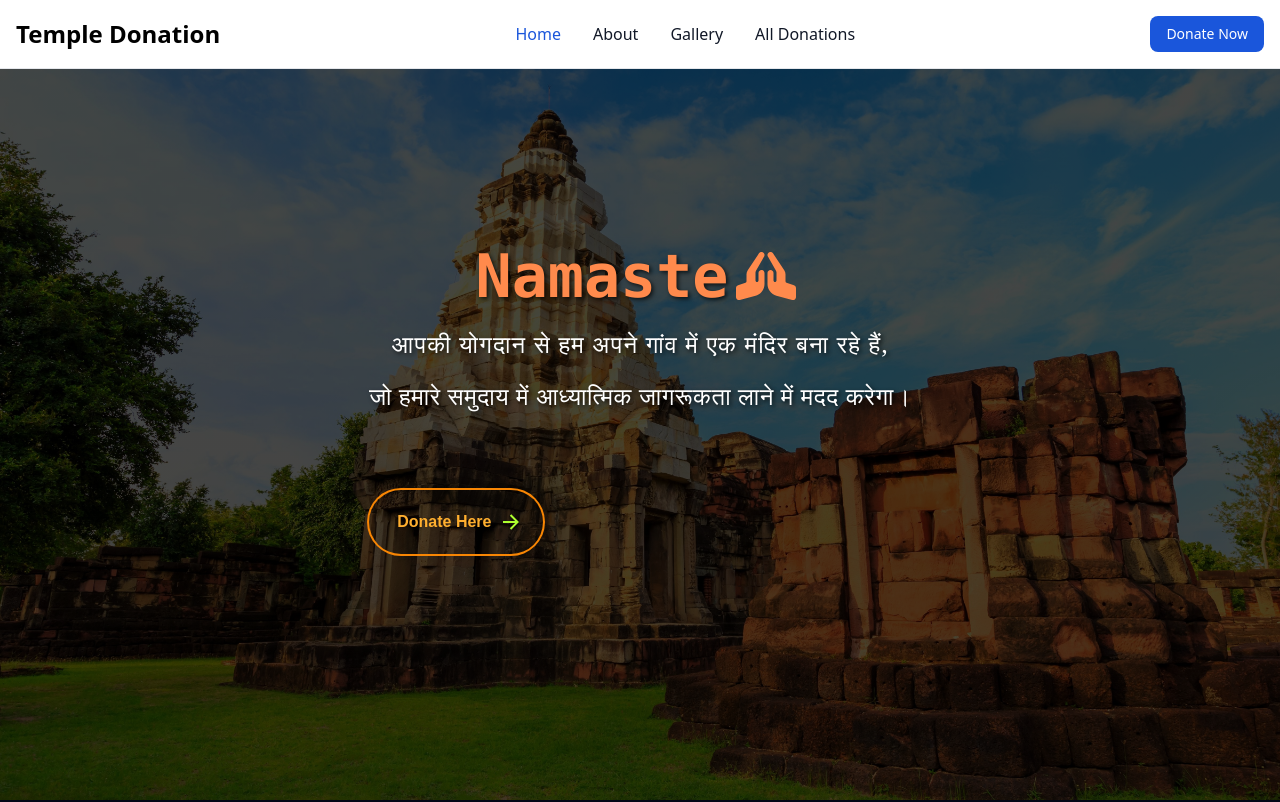
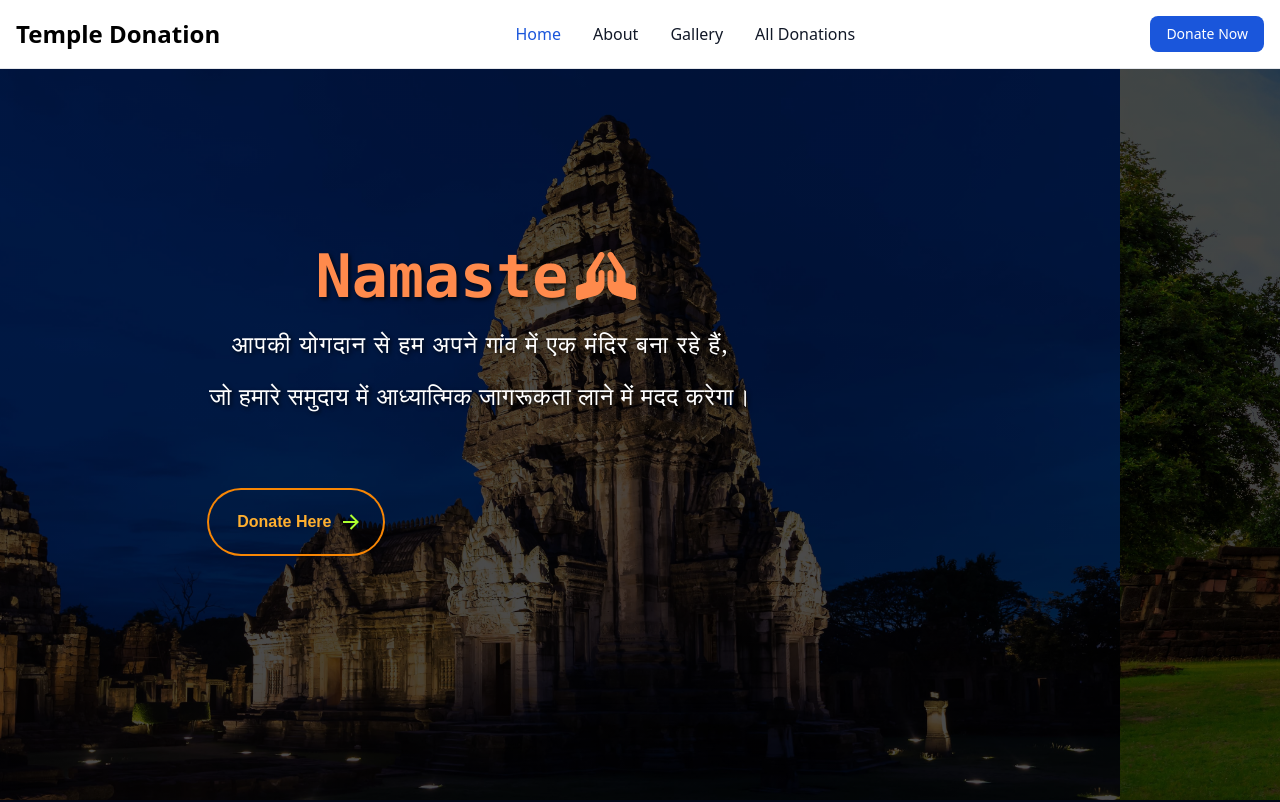
Before and after one commit to itsHellboyHere/TempleProject, a React (Vite) app in the folder frontend/: page / in a window 1280 px wide. Shown: the top 802 px of the page. Built offline with nearby package versions, Linux system fonts and the light colour scheme.

Commit message:
remove lazy load library

```diff
--- a/frontend/src/components/HomeComp.jsx
+++ b/frontend/src/components/HomeComp.jsx
@@ -8,7 +8,7 @@ import homeImg4 from '../assets/homeimg4.jpeg';
 import { FaHandsPraying } from "react-icons/fa6";
 import { Link } from 'react-router-dom';
 import { Helmet } from 'react-helmet-async';
-import LazyLoad from 'react-lazyload';
+// import LazyLoad from 'react-lazyload';
 
 const slideImages = [
 
@@ -24,7 +24,7 @@ const HomeComp = () => {
         <title>Home - Temple Donation</title>
       </Helmet>
       <Slide
-        duration={3000}
+        duration={5000}
         transitionDuration={400}
         infinite={true}
         indicators={true}
@@ -32,11 +32,11 @@ const HomeComp = () => {
       >
         {slideImages.map((slideImage, index) => (
           <div key={index} className="each-slide">
-             <LazyLoad
+             {/* <LazyLoad
               height={400} // Adjust based on your design
               offset={100} // Trigger load before the element is in view
               placeholder={<div className="bg-slate-400" />} // Optional placeholder
-            >
+            > */}
             <div
               style={{
                 backgroundImage: `linear-gradient(rgba(0, 0, 0, 0.7), rgba(0, 0, 0, 0.7)), url(${slideImage})`
@@ -74,7 +74,7 @@ const HomeComp = () => {
 
               </div>
             </div>
-            </LazyLoad>
+            {/* </LazyLoad> */}
           </div>
         ))}
       </Slide>
```
